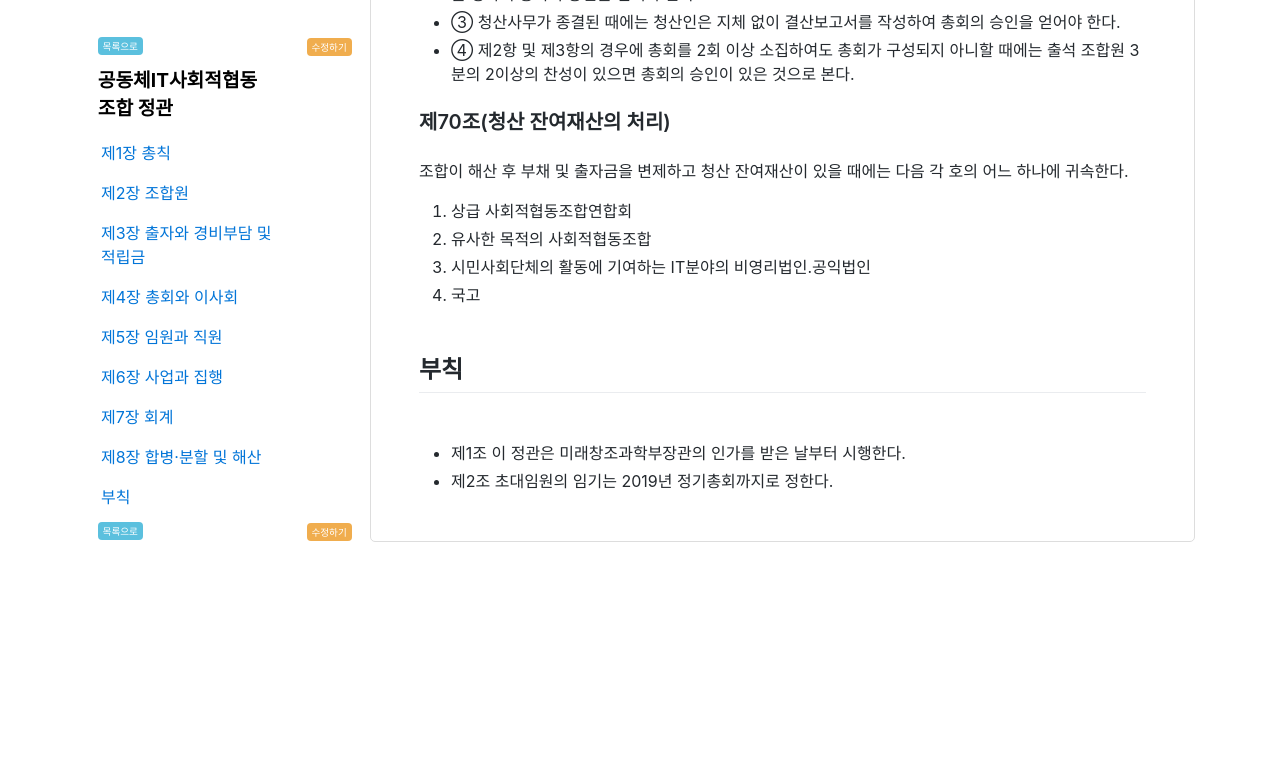
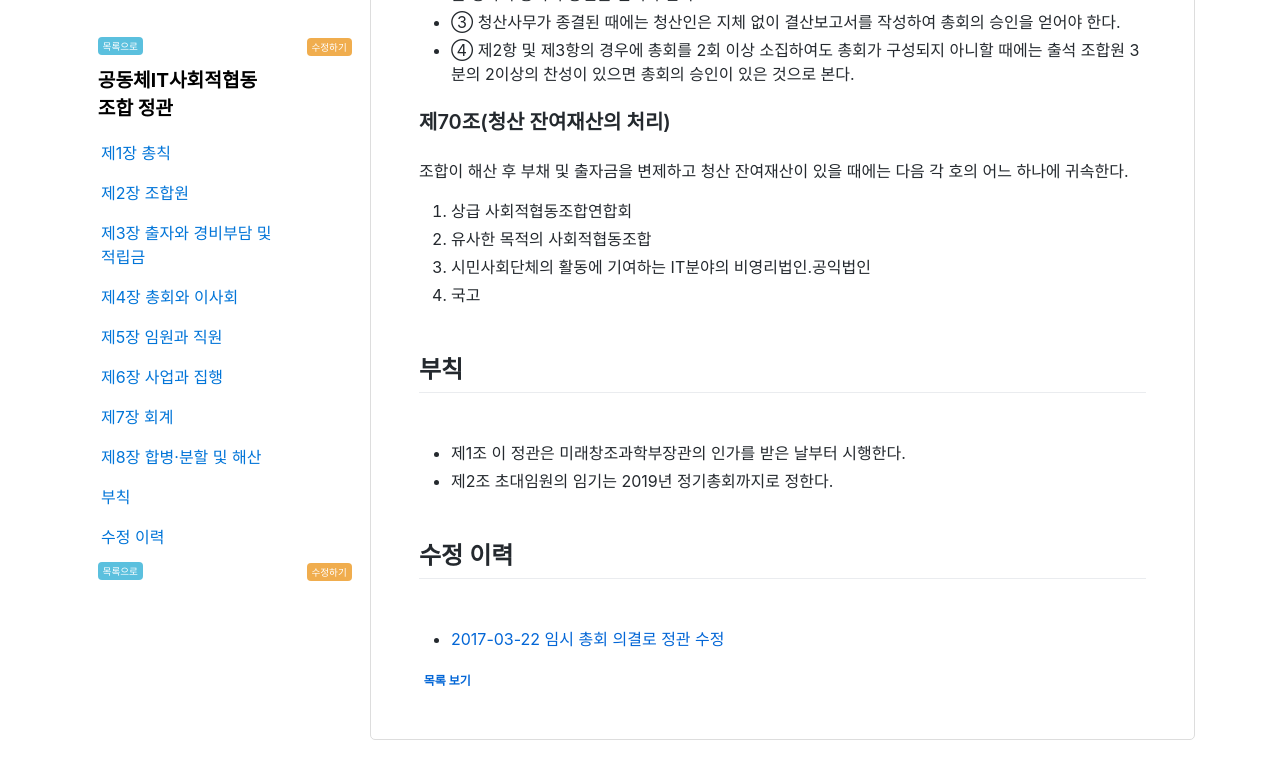
Before and after one commit to ictact-coop/docs, a Jekyll site: the page built from _docs/constitution.md, in a window 1280 px wide and 900 px high, scrolled down 17165 px. Shown: the top 779 px of the window. Built offline with Jekyll 4.4.1, drawn with Linux system fonts in a browser that asks for light colours; nearby versions of some CDN libraries; before the commit the page ends 17867 px from its top, so only the background shows below that.

Commit message:
정관에 수정 이력을 추가합니다.

```diff
--- a/_docs/constitution.md
+++ b/_docs/constitution.md
@@ -559,3 +559,12 @@ category: constitution
 
 - 제1조 이 정관은 미래창조과학부장관의 인가를 받은 날부터 시행한다.
 - 제2조 초대임원의 임기는 2019년 정기총회까지로 정한다.
+
+
+
+## 수정 이력
+
+- [2017-03-22 임시 총회 의결로 정관 수정](https://github.com/ictact-coop/docs/commit/14650194639a6ab5f0ed9e4710cbc11f530c421f?short_path=02c707c#diff-02c707c0334b984ad84a31e2117ffd5d)
+
+
+[목록 보기]({{ site.github.repository_url | append: '/commits/gh-pages/' | append: page.path }}){:.badge.badge-info.pull-right}
```
